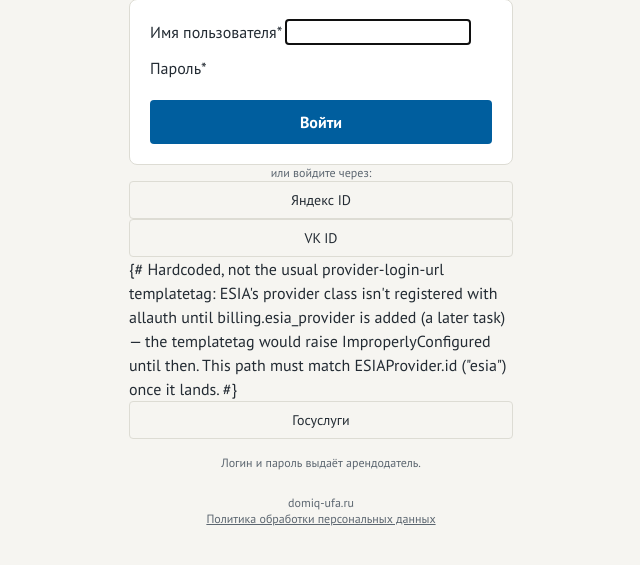
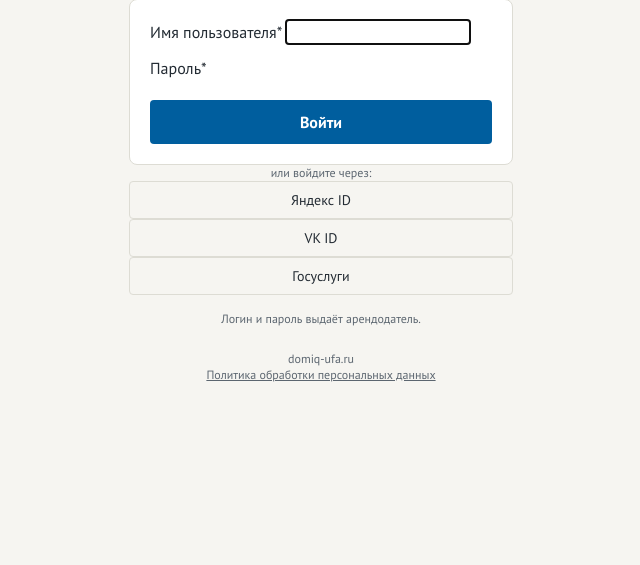
Before and after one commit to Mike0808/domiqgo, a Django app: page /login/ in a window 1280 px wide. Shown: the part 179-744 px from the top of the page, without its empty margins (319-959 px from the left). Run offline with Django 5.2, Linux system fonts and the light colour scheme; some libraries are stand-ins or nearby versions.

Commit message:
fix: login page showed a multi-line template comment as text
Django's {# #} only works on one line, so the comment above the
Госуслуги button rendered as visible text for every visitor. The comment
was also stale: billing.esia_provider is registered now, so the button
uses {% provider_login_url 'esia' %} like the others and the comment is
gone. Regression test checks the login page leaks no {# / #}.

Co-Authored-By: Claude Opus 5.5 <noreply@anthropic.com>

```diff
--- a/billing/templates/registration/login.html
+++ b/billing/templates/registration/login.html
@@ -27,11 +27,7 @@
        class="block w-full rounded border border-line px-4 py-2 text-center text-sm hover:border-accent focus-visible:outline focus-visible:outline-2 focus-visible:outline-accent">Яндекс ID</a>
     <a href="{% provider_login_url 'vk' %}"
        class="block w-full rounded border border-line px-4 py-2 text-center text-sm hover:border-accent focus-visible:outline focus-visible:outline-2 focus-visible:outline-accent">VK ID</a>
-    {# Hardcoded, not the usual provider-login-url templatetag: ESIA's provider
-       class isn't registered with allauth until billing.esia_provider is added
-       (a later task) — the templatetag would raise ImproperlyConfigured until
-       then. This path must match ESIAProvider.id ("esia") once it lands. #}
-    <a href="/accounts/esia/login/"
+    <a href="{% provider_login_url 'esia' %}"
        class="block w-full rounded border border-line px-4 py-2 text-center text-sm hover:border-accent focus-visible:outline focus-visible:outline-2 focus-visible:outline-accent">Госуслуги</a>
   </div>
   <p class="mt-4 text-center text-xs text-ink-soft">Логин и пароль выдаёт арендодатель.</p>
```
Also changed, not shown: billing/tests/test_oauth_providers.py (+6 -0 lines).
